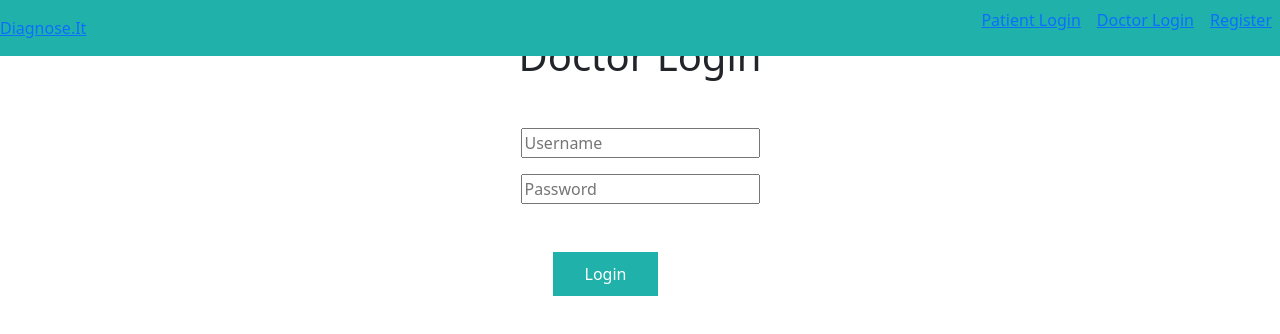
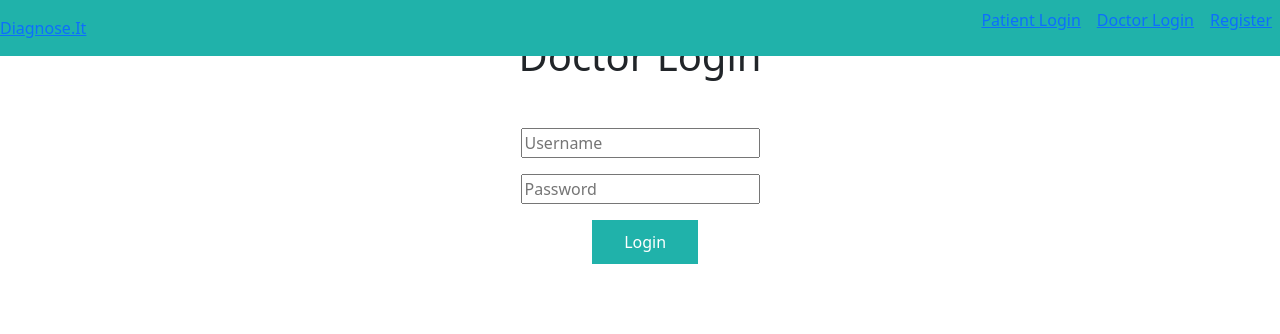
Before and after one commit to nvTwistt/final_project, a React (Create React App) app: page /doctors/login in a window 1280 px wide. Shown: the top 334 px of the page. Built offline with nearby package versions, Linux system fonts and the light colour scheme.

Commit message:
reformated login page

```diff
--- a/src/components/login/Login.css
+++ b/src/components/login/Login.css
@@ -11,6 +11,13 @@
   margin: 1rem;
 }
 
+
+.submit {
+  display: flex;
+}
+
+
+
 .login .submit input {
   background-color: lightseagreen;
   border: none;
@@ -18,10 +25,9 @@
   padding: 10px 32px;
   text-align: center;
   text-decoration: none;
-  display: inline-block;
   font-size: 16px;
-  align-self: center;
-  margin: 2rem;
+  position: relative;
+  left: 30%;
 }
 
 .login .submit :hover {
--- a/src/components/login/Logout.js
+++ b/src/components/login/Logout.js
@@ -1,6 +1,7 @@
 import React from "react";
 import { useContext } from "react";
 import { authContext } from "../login/AuthProvider";
+import { Button } from "react-bootstrap";
 
 
 export default function Logout(props) {
@@ -14,8 +15,8 @@ export default function Logout(props) {
   };
 
   return (
-    <button className="symptoms-list" onClick={onClick}>
+    <Button variant="primary" onClick={onClick}>
       Logout
-    </button>
+    </Button>
   );
 }
```
